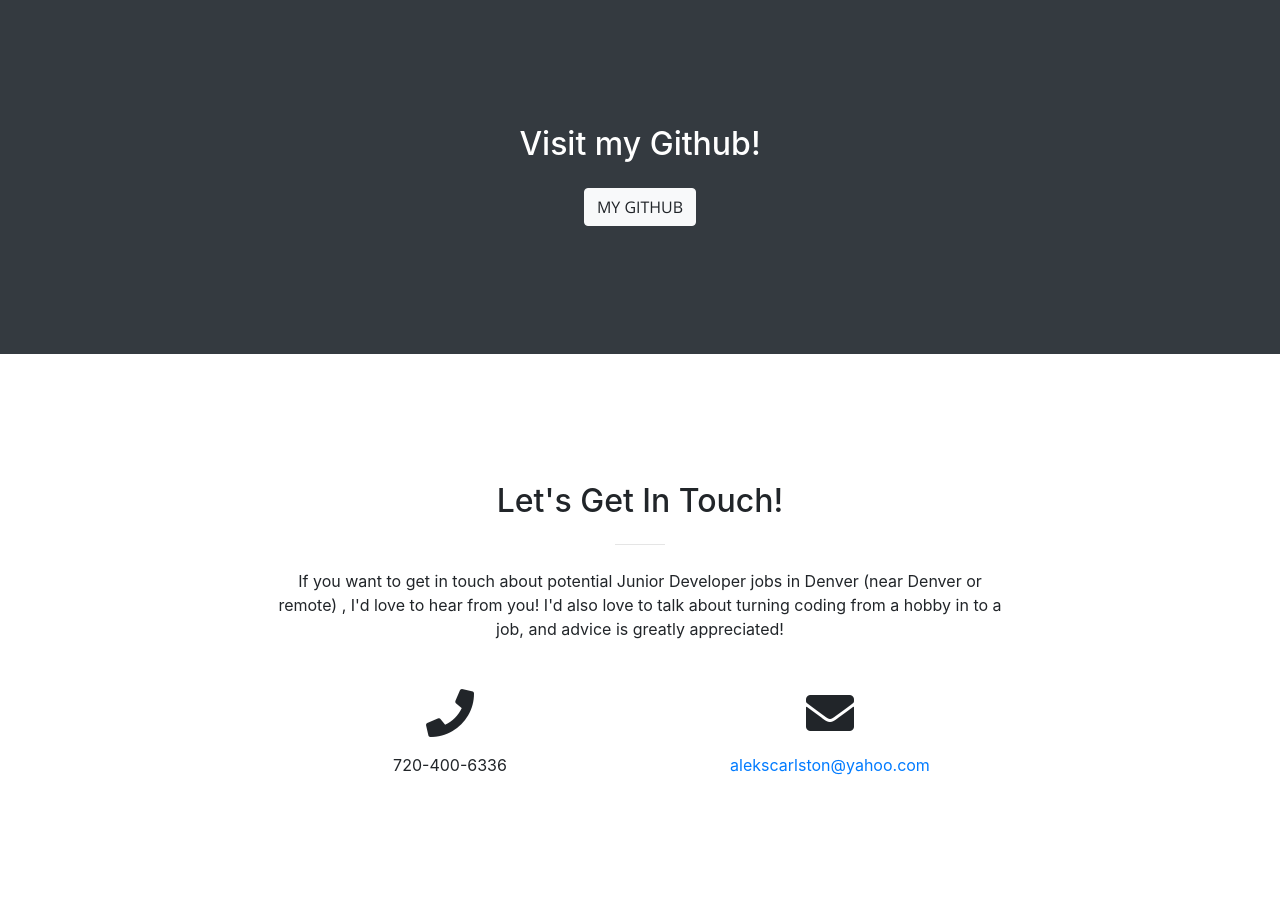
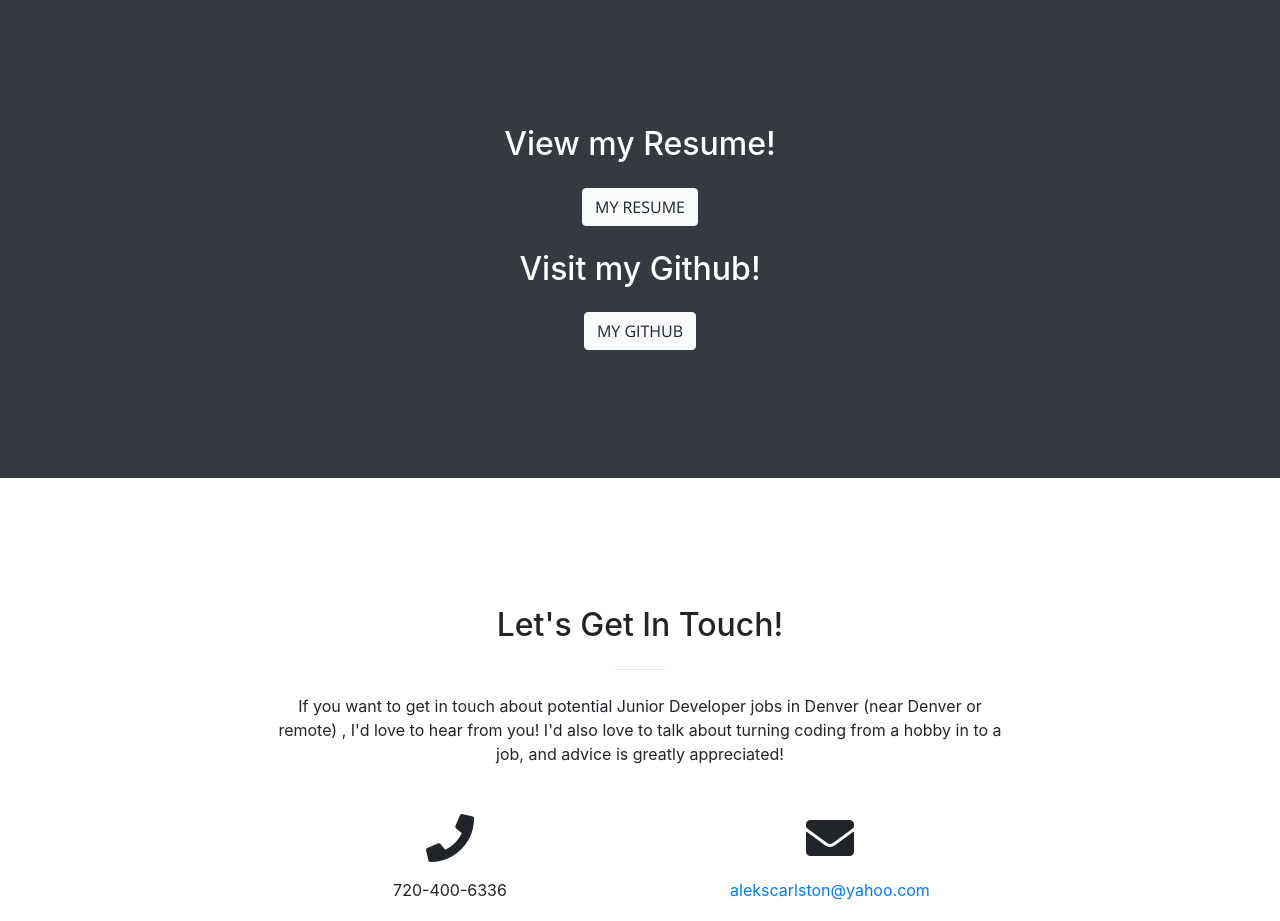
Before and after one commit to AlexanderCarlston/my-site, a website with bundled scripts: page index.html in a window 1280 px wide. Shown: the part 2497-3418 px from the top of the page. Built offline with nearby package versions, Linux system fonts and the light colour scheme.

Commit message:
added my resume

```diff
--- a/index.html
+++ b/index.html
@@ -229,7 +229,12 @@
       </div>
     </section>
 
-    <section class="bg-dark text-white">
+    <section id="resume" class="bg-dark text-white">
+        <div class="container text-center">
+            <h2 class="mb-4">View my Resume!</h2>
+            <a class="btn btn-light btn-xl sr-button" href="./img/Resume.pdf">My Resume</a>
+          </div>
+          <br>
       <div class="container text-center">
         <h2 class="mb-4">Visit my Github!</h2>
         <a class="btn btn-light btn-xl sr-button" href="https://github.com/AlexanderCarlston">My Github</a>
```
Also changed, not shown: 2 other files.
